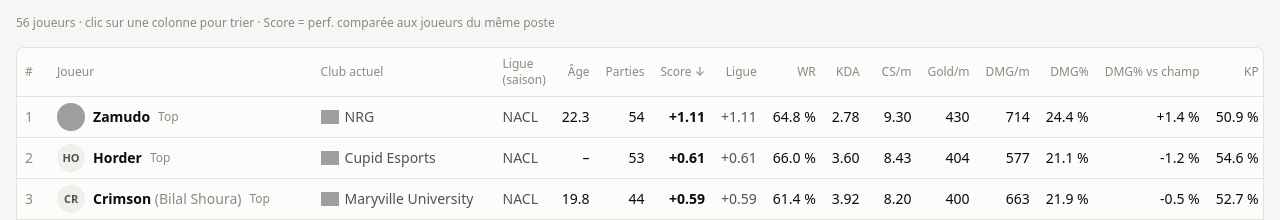
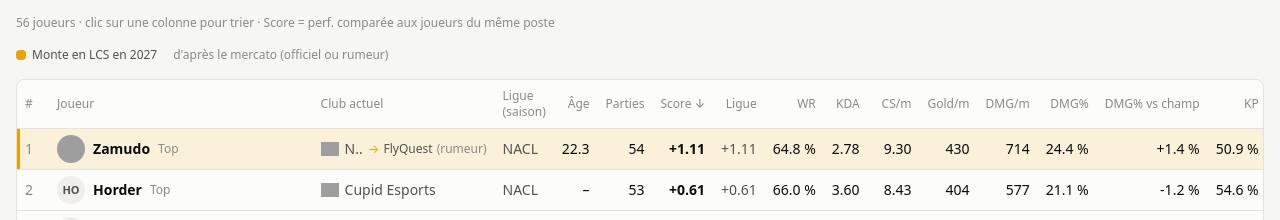
Before and after one commit to aurelinkk/lol-scouting, a Next.js app in the folder web/: page /na/donnees in a window 1280 px wide. Shown: the part 227-447 px from the top of the page. Built offline with nearby package versions, Linux system fonts and the light colour scheme; no server answers; grey boxes are pictures that could not be loaded.

Commit message:
Data tab: highlight players promoted next season (gold: top league, green: ERL2 -> ERL1), rumors flagged
Co-Authored-By: Claude Opus 5.5 <noreply@anthropic.com>
Claude-Session: https://claude.ai/code/session_01FDn5NxCjVHoSVM9PkvXiEm

```diff
--- a/web/components/DataTable.tsx
+++ b/web/components/DataTable.tsx
@@ -27,7 +27,24 @@ const STAT_COLUMNS: { key: StatKey; label: string; oe?: boolean }[] = [
 
 const PAGE = 100;
 
-export default function DataTable({ seasons, hasOe }: { seasons: number[]; hasOe: boolean }) {
+/** Montée la saison suivante : 1re division (doré) ou ERL2 -> ERL1 (vert) */
+export interface Promoted {
+  level: "top" | "second";
+  team: string;
+  season: number;
+  rumor: boolean;
+}
+const PROMO_COLOR = { top: "var(--tier-lec)", second: "var(--tier-em)" };
+
+export default function DataTable({
+  seasons,
+  hasOe,
+  promoted = {},
+}: {
+  seasons: number[];
+  hasOe: boolean;
+  promoted?: Record<string, Promoted>;
+}) {
   const region = useRegion();
   const R = REGION_INFO[region];
   const [rows, setRows] = useState<RankingRow[] | null>(null);
@@ -226,6 +243,21 @@ export default function DataTable({ seasons, hasOe }: { seasons: number[]; hasOe
               ? "perf. dans sa ligue + bonus de niveau de ligue + EMEA Masters"
               : "perf. comparée aux joueurs du même poste"}
           </p>
+          {Object.keys(promoted).some((k) => k.startsWith(`${season}:`)) && (
+            <p className="flex flex-wrap items-center gap-x-4 gap-y-1 text-xs text-ink-2">
+              <span className="flex items-center gap-1.5">
+                <span className="h-2.5 w-2.5 rounded-sm" style={{ background: PROMO_COLOR.top }} />
+                Monte en {R.top} en {season + 1}
+              </span>
+              {R.hasEm && (
+                <span className="flex items-center gap-1.5">
+                  <span className="h-2.5 w-2.5 rounded-sm" style={{ background: PROMO_COLOR.second }} />
+                  Monte d&apos;ERL2 en ERL1 en {season + 1}
+                </span>
+              )}
+              {isCurrent && <span className="text-ink-3">d&apos;après le mercato (officiel ou rumeur)</span>}
+            </p>
+          )}
           <div className="overflow-x-auto rounded-lg border border-border bg-surface">
             <table className="tabular w-full text-sm">
               <thead className="border-b border-border text-xs text-ink-3">
@@ -252,8 +284,27 @@ export default function DataTable({ seasons, hasOe }: { seasons: number[]; hasOe
               </thead>
               <tbody>
                 {filtered.slice(0, limit).map((r, i) => (
-                  <tr key={`${r.id}-${r.season}`} className="border-b border-border last:border-0 hover:bg-surface-2">
-                    <td className="px-2 py-1.5 text-ink-3">{i + 1}</td>
+                  <tr
+                    key={`${r.id}-${r.season}`}
+                    className="border-b border-border last:border-0 hover:bg-surface-2"
+                    style={
+                      promoted[`${r.season}:${r.id}`]
+                        ? {
+                            background: `color-mix(in srgb, ${PROMO_COLOR[promoted[`${r.season}:${r.id}`].level]} 13%, transparent)`,
+                          }
+                        : undefined
+                    }
+                  >
+                    <td
+                      className="px-2 py-1.5 text-ink-3"
+                      style={
+                        promoted[`${r.season}:${r.id}`]
+                          ? { boxShadow: `inset 3px 0 0 ${PROMO_COLOR[promoted[`${r.season}:${r.id}`].level]}` }
+                          : undefined
+                      }
+                    >
+                      {i + 1}
+                    </td>
                     <td className="px-2 py-1.5">
                       <Link href={playerLink(region, r.id)} className="flex items-center gap-2 hover:underline">
                         <Avatar name={r.name} src={r.photo} size={28} />
@@ -290,6 +341,19 @@ export default function DataTable({ seasons, hasOe }: { seasons: number[]; hasOe
                           >
                             <TeamLogo team={team} src={logo} size={18} />
                             <span className="max-w-40 truncate">{team}</span>
+                            {promoted[`${r.season}:${r.id}`] && (() => {
+                              const p = promoted[`${r.season}:${r.id}`];
+                              return (
+                                <span
+                                  className="flex items-center gap-1 text-xs"
+                                  title={`${p.rumor ? "Rumeur" : "Montée"} ${p.season} : ${p.team}`}
+                                >
+                                  <span style={{ color: PROMO_COLOR[p.level] }}>→</span>
+                                  <span className="max-w-32 truncate">{p.team}</span>
+                                  {p.rumor && <span className="text-ink-3">(rumeur)</span>}
+                                </span>
+                              );
+                            })()}
                             {isCurrent && r.current_league && r.current_league !== r.league_code && (
                               <span className="text-xs text-ink-3">{r.current_league}</span>
                             )}
--- a/web/views/Donnees.tsx
+++ b/web/views/Donnees.tsx
@@ -1,6 +1,7 @@
 import DataTable from "@/components/DataTable";
 import RegionMissing from "@/components/RegionMissing";
-import { getMeta, hasRegion } from "@/lib/data";
+import { getMercato, getMeta, getPromotions, hasRegion } from "@/lib/data";
+import type { Promoted } from "@/components/DataTable";
 import { REGION_INFO, type Region } from "@/lib/region";
 
 export const metadata = { title: "Données · LoL Scouting" };
@@ -8,6 +9,29 @@ export const metadata = { title: "Données · LoL Scouting" };
 export default function DonneesPage({ region }: { region: Region }) {
   if (!hasRegion(region)) return <RegionMissing region={region} />;
   const meta = getMeta(region);
+
+  // Joueurs montés la saison suivante (parties jouées, ou mercato pour la
+  // saison à venir : officiel ou rumeur), par saison : "2026:zamudo" -> ...
+  const rumors = new Set(
+    (getMercato(region)?.teams ?? []).flatMap((t) =>
+      t.slots.filter((s) => s.after?.id && s.status.includes("rumeur")).map((s) => s.after!.id!),
+    ),
+  );
+  const mercatoSeason = getMercato(region)?.season;
+  const promoted: Record<string, Promoted> = {};
+  for (const promo of getPromotions(region)) {
+    for (const p of promo.players) {
+      const level = p.new_level === "LEC" ? "top" : p.new_level === "ERL1" && p.tier === "ERL2" ? "second" : null;
+      if (!level) continue;
+      promoted[`${p.from_season ?? promo.from}:${p.id}`] = {
+        level,
+        team: p.new_team,
+        season: promo.to,
+        rumor: promo.to === mercatoSeason && rumors.has(p.id),
+      };
+    }
+  }
+
   return (
     <div className="space-y-4">
       <div>
@@ -16,7 +40,7 @@ export default function DonneesPage({ region }: { region: Region }) {
           Tous les joueurs de {REGION_INFO[region].lower} classés. Chaque stat est comparée aux joueurs du même poste dans la même ligue.
         </p>
       </div>
-      <DataTable seasons={meta.seasons} hasOe={meta.has_oe} />
+      <DataTable seasons={meta.seasons} hasOe={meta.has_oe} promoted={promoted} />
     </div>
   );
 }
```
